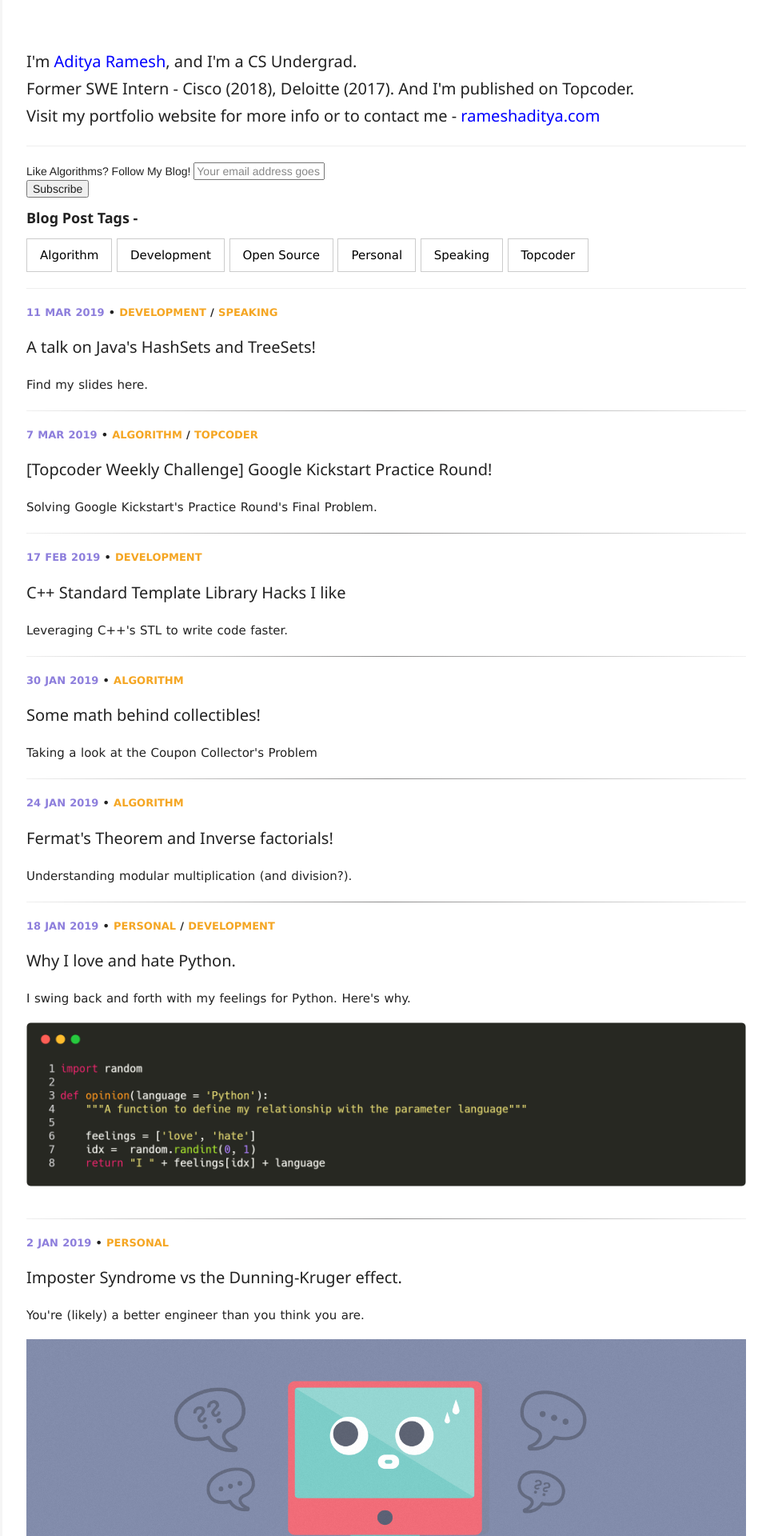
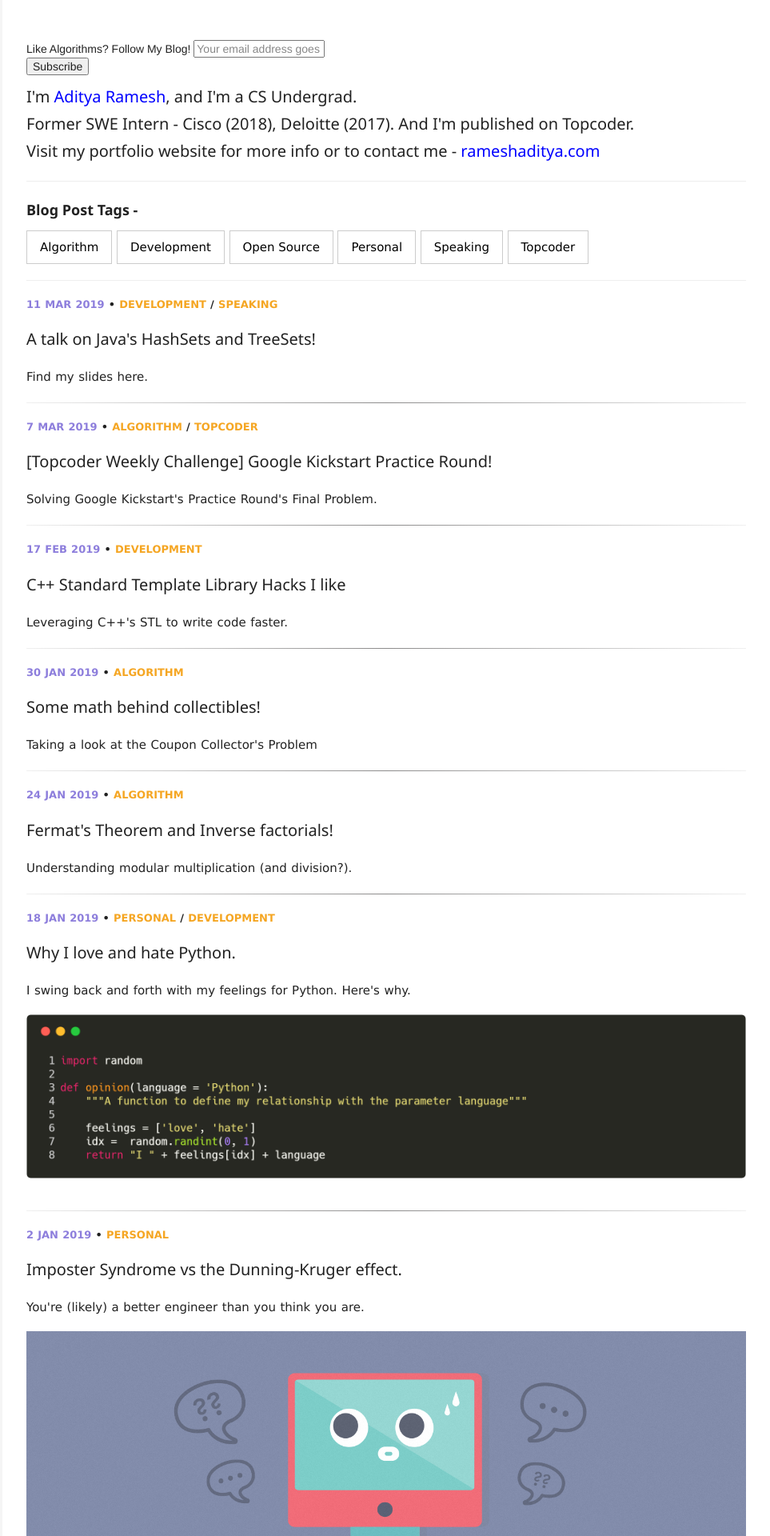
Before and after one commit to blogarithms/blogarithms.github.io, a Jekyll site: the page built from index.html, in a window 1280 px wide. Shown: the top 1920 px of the page at 80% size, without its empty margins (317-1280 px from the left). Built offline with Jekyll 4.4.1, drawn with Linux system fonts in a browser that asks for light colours; comment, search, counter and statistics services are not loaded; some of the changed text lies outside the part shown.

Commit message:
Tweak mailing list locations and add to sidebar

```diff
--- a/_includes/sidebar.html
+++ b/_includes/sidebar.html
@@ -23,4 +23,33 @@
     </ul>
   </nav>
   {% include social-links.html %}
+
+<hr>
+  <!-- Begin Mailchimp Signup Form -->
+<link href="//cdn-images.mailchimp.com/embedcode/slim-10_7.css" rel="stylesheet" type="text/css">
+<!-- For Subscribe button -->
+<link rel="stylesheet" href="https://www.w3schools.com/w3css/4/w3.css">
+<style>
+.w3-btn {margin-bottom:10px;}
+</style>
+
+<form action="https://github.us20.list-manage.com/subscribe/post?u=f76a37c2add694fe651b1b1c7&amp;id=b89b3aeeb8" method="post" id="mc-embedded-subscribe-form" name="mc-embedded-subscribe-form" class="validate" target="_blank" novalidate>
+    <div id="mc_embed_signup_scroll">
+  <label for="mce-EMAIL" style="color: #8d7edc; font-family: sans-serif; font-style: sans-serif;">Never miss a blog post now!</label>
+  <input type="email" value="" name="EMAIL" class="email" id="mce-EMAIL" placeholder="Your email address" required>
+  <br><br>
+    <!-- real people should not fill this in and expect good things - do not remove this or risk form bot signups-->
+    <div style="position: absolute; left: -5000px;" aria-hidden="true"><input type="text" name="b_f76a37c2add694fe651b1b1c7_b89b3aeeb8" tabindex="-1" value=""></div>
+    <div class="clear"><input type="submit" value="Subscribe" name="subscribe" id="mc-embedded-subscribe" class="w3-button w3-white w3-border w3-medium button"></div>
+    </div>
+</form>
+<!-- </div> -->
+
+<!--End mc_embed_signup-->
+
+
+
+
+
+
 </div>
--- a/_layouts/post_listing.html
+++ b/_layouts/post_listing.html
@@ -1,25 +1,21 @@
 ---
 layout: default
 ---
-
-<link rel="stylesheet" href="https://www.w3schools.com/w3css/4/w3.css">
+<!-- Begin Mailchimp Signup Form -->
 <style>
-.w3-btn {margin-bottom:10px;}
+html, body {
+    margin: 0;
+    padding: 0;
+    width: 100%;
+    height: 100%
+}
 </style>
-
-<h4>
-  I'm <a style="color: blue;" href="https://linkedin.com/in/AdityaRamesh1998/" target="_blank">Aditya Ramesh</a>, and I'm a CS Undergrad.
-  <br>
-  Former SWE Intern - Cisco (2018), Deloitte (2017). And I'm published on Topcoder.
-  <br>
-  Visit my portfolio website for more info or to contact me - <a style="color: blue;" href="https://rameshaditya.com/" target="_blank">rameshaditya.com</a>
-</h4>
-<hr>
-
-<!-- Begin Mailchimp Signup Form -->
 <link href="//cdn-images.mailchimp.com/embedcode/horizontal-slim-10_7.css" rel="stylesheet" type="text/css">
 <style type="text/css">
-  #mc_embed_signup{background:#fff; clear:left; font:14px Helvetica,Arial,sans-serif; width:100%;}
+  #mc_embed_signup{background:#fff; clear:left; font:14px Helvetica,Arial,sans-serif; width:100%;
+    /*position: -webkit-sticky; position: sticky; top: 0; margin-top: 0; padding-top: 0;*/
+  }
+
   /* Add your own Mailchimp form style overrides in your site stylesheet or in this style block.
      We recommend moving this block and the preceding CSS link to the HEAD of your HTML file. */
 </style>
@@ -36,6 +32,21 @@
 </div>
 
 <!--End mc_embed_signup-->
+
+<link rel="stylesheet" href="https://www.w3schools.com/w3css/4/w3.css">
+<style>
+.w3-btn {margin-bottom:10px;}
+</style>
+
+<h4>
+  I'm <a style="color: blue;" href="https://linkedin.com/in/AdityaRamesh1998/" target="_blank">Aditya Ramesh</a>, and I'm a CS Undergrad.
+  <br>
+  Former SWE Intern - Cisco (2018), Deloitte (2017). And I'm published on Topcoder.
+  <br>
+  Visit my portfolio website for more info or to contact me - <a style="color: blue;" href="https://rameshaditya.com/" target="_blank">rameshaditya.com</a>
+</h4>
+<hr>
+
 
 <!-- <h3 style="display:inline;"> Tags:  &nbsp; &nbsp;</h3> -->
 <h5><b>Blog Post Tags - </b></h5>
```
Also changed, not shown: _layouts/post.html (+22 -0 lines).
